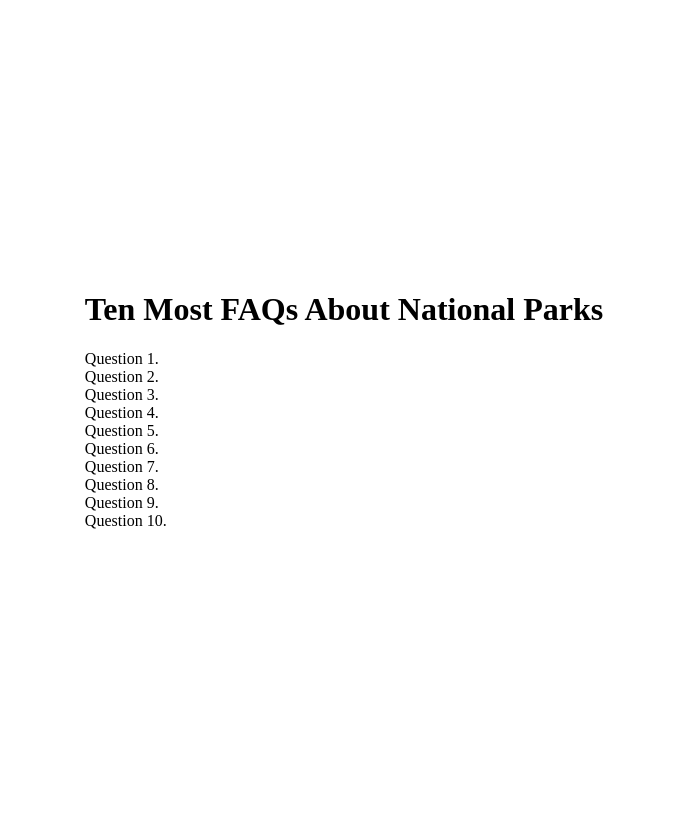
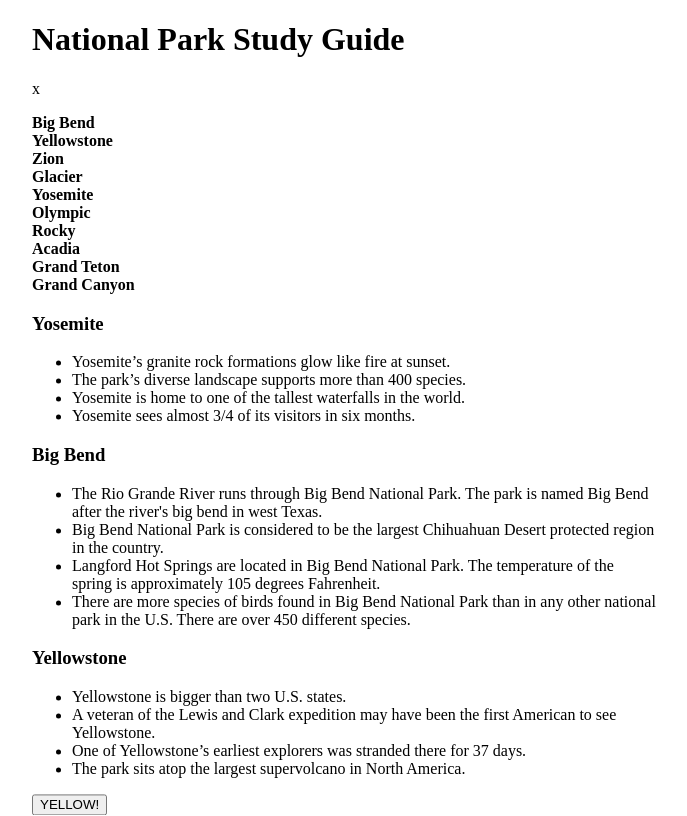
Before and after one commit to chaseohm/codeup-web-exercises, a plain HTML site: page jquery_faq.html in a window 1280 px wide. Shown: the whole page, without its empty margins (304-991 px from the left). Drawn offline with Linux system fonts and the light colour scheme.

Commit message:
traverseing

```diff
--- a/jquery_faq.html
+++ b/jquery_faq.html
@@ -13,54 +13,101 @@
             left: 50%;
             transform: translate(-50%, -50%);
         }
+        dt {
+            font-weight: bold;
+        }
     </style>
 </head>
 <body>
-<h1>Ten Most FAQs About National Parks</h1>
+<div>
+    <h1 id="mainHeader">National Park Study Guide</h1>
+    <span id="x">x</span>
+    <h2 id="subHeader" class="invisible">Register for the site</h2>
+</div>
+<dl>
+    <dt id="dt1" >Big Bend</dt>
+    <dd class="invisible">The Big Bend includes the entire Chisos mountain range and a large swath of the Chihuahuan Desert.</dd>
+    <dt id="dt2">Yellowstone</dt>
+    <dd class="invisible">Yellowstone National Park is a nearly 3,500-sq.-mile wilderness recreation area atop a volcanic hot spot.</dd>
+    <dt id="dt3">Zion</dt>
+    <dd class="invisible">Zion National Park is a southwest Utah nature preserve distinguished by Zion Canyon’s steep red cliffs.</dd>
+    <dt id="dt4">Glacier</dt>
+    <dd class="invisible">Glacier National Park is a 1,583-sq.-mi. wilderness area in Montana's Rocky Mountains, with glacier-carved peaks and valleys running to the Canadian border.</dd>
+    <dt id="dt5">Yosemite</dt>
+    <dd class="invisible">Yosemite National Park is in California’s Sierra Nevada mountains.</dd>
+    <dt id="dt6">Olympic</dt>
+    <dd class="invisible">Olympic National Park is on Washington's Olympic Peninsula in the Pacific Northwest. </dd>
+    <dt id="dt7">Rocky</dt>
+    <dd class="invisible">Rocky Mountain National Park in northern Colorado spans the Continental Divide and encompasses protected mountains, forests and alpine tundra.</dd>
+    <dt id="dt8">Acadia</dt>
+    <dd class="invisible">Acadia National Park is a 47,000-acre Atlantic coast recreation area primarily on Maine's Mount Desert Island.</dd>
+    <dt id="dt9">Grand Teton</dt>
+    <dd class="invisible">Grand Teton National Park is in the northwest of the U.S state of Wyoming.</dd>
+    <dt id="dt10">Grand Canyon</dt>
+    <dd class="invisible">Grand Canyon National Park, in Arizona, is home to much of the immense Grand Canyon, with its layered bands of red rock revealing millions of years of geological history.</dd>
+</dl>
 
-<dl>
-    <dt>Question 1.</dt>
-    <dd>Where are they?</dd>
-    <dt>Question 2.</dt>
-    <dd>What do they cost?</dd>
-    <dt>Question 3.</dt>
-    <dd>Can we camp there?</dd>
-    <dt>Question 4.</dt>
-    <dd>Can we bring alcohol?</dd>
-    <dt>Question 5.</dt>
-    <dd>How do we get there?</dd>
-    <dt>Question 6.</dt>
-    <dd>How many are there?</dd>
-    <dt>Question 7.</dt>
-    <dd>Do they accept Military Discount?</dd>
-    <dt>Question 8.</dt>
-    <dd>Are there hotels nearby?</dd>
-    <dt>Question 9.</dt>
-    <dd>How crowded do they get?</dd>
-    <dt>Question 10.</dt>
-    <dd>What type of animals may we encounter?</dd>
-</dl>
+<h3 id="header1">Yosemite</h3>
+
+        <ul class="bold">
+            <li>Yosemite’s granite rock formations glow like fire at sunset. </li>
+            <li>The park’s diverse landscape supports more than 400 species.</li>
+            <li>Yosemite is home to one of the tallest waterfalls in the world. </li>
+            <li class="yellowBack">Yosemite sees almost 3/4 of its visitors in six months.</li>
+        </ul>
+
+
+    <h3 id="header2">Big Bend</h3>
+
+        <ul class="bold">
+            <li>The Rio Grande River runs through Big Bend National Park. The park is named Big Bend after the river's big bend in west Texas.</li>
+            <li>Big Bend National Park is considered to be the largest Chihuahuan Desert protected region in the country.</li>
+            <li>Langford Hot Springs are located in Big Bend National Park. The temperature of the spring is approximately 105 degrees Fahrenheit.</li>
+            <li class="yellowBack">There are more species of birds found in Big Bend National Park than in any other national park in the U.S. There are over 450 different species.</li>
+        </ul>
 
 
 
+    <h3 id="header3">Yellowstone</h3>
+
+        <ul class="bold">
+            <li>Yellowstone is bigger than two U.S. states.</li>
+            <li>A veteran of the Lewis and Clark expedition may have been the first American to see Yellowstone.</li>
+            <li>One of Yellowstone’s earliest explorers was stranded there for 37 days.</li>
+            <li class="yellowBack">The park sits atop the largest supervolcano in North America.</li>
+        </ul>
+
+
+<button id="yellow" type="button">YELLOW!</button>
 <script src="js/jquery.js"> </script>
 <script>
     "use strict";
 
     $(document).ready(function() {
+        $('#yellow').click(function(){
+            $('.yellowBack').css('background-color','yellow');
+        });
+        $('h3').click(function(){
+            $(this).next().css('font-weight','bold');
+        });
+        $('ul').click(function(){
+            $(this).children().first().css('color','blue');
+        });
+
         $('dt').click(function(event) {
             event.preventDefault();
+
             $('body').addClass('body');
+
             $('dd').toggleClass('invisible');
+
             $('h1').toggle(function(){
                 $('h1').text('Read And Weep');
+
             });
         });
+
         $('dd').addClass('invisible');
-
-
-
-
     });
 </script>
 
```
